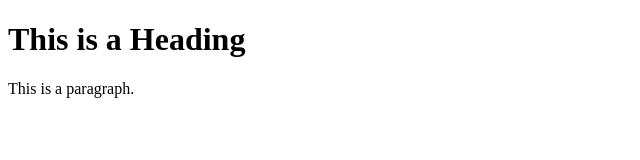
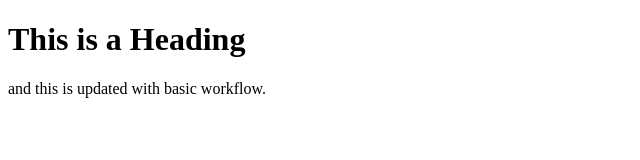
Before and after one commit to Shoaib-Master/bootcamp2020-Class1, a plain HTML site: page index.html in a window 1280 px wide. Shown: the whole page, without its empty margins (0-640 px from the left). Drawn offline with Linux system fonts and the light colour scheme.

Commit message:
updated index.html with workflow

```diff
--- a/index.html
+++ b/index.html
@@ -6,7 +6,7 @@
 <body>
 
 <h1>This is a Heading</h1>
-<p>This is a paragraph.</p>
+<p>and this is updated with basic workflow.</p>
 
 </body>
 </html>
```
